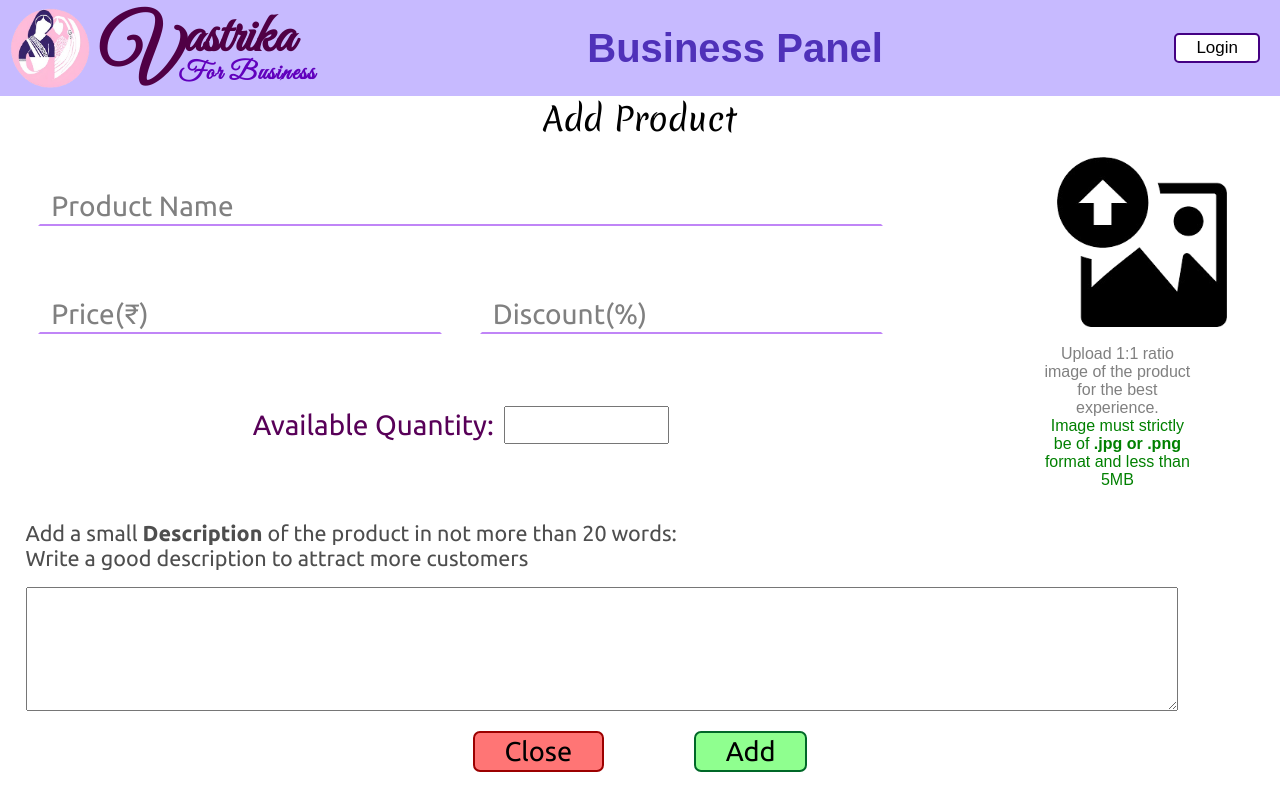
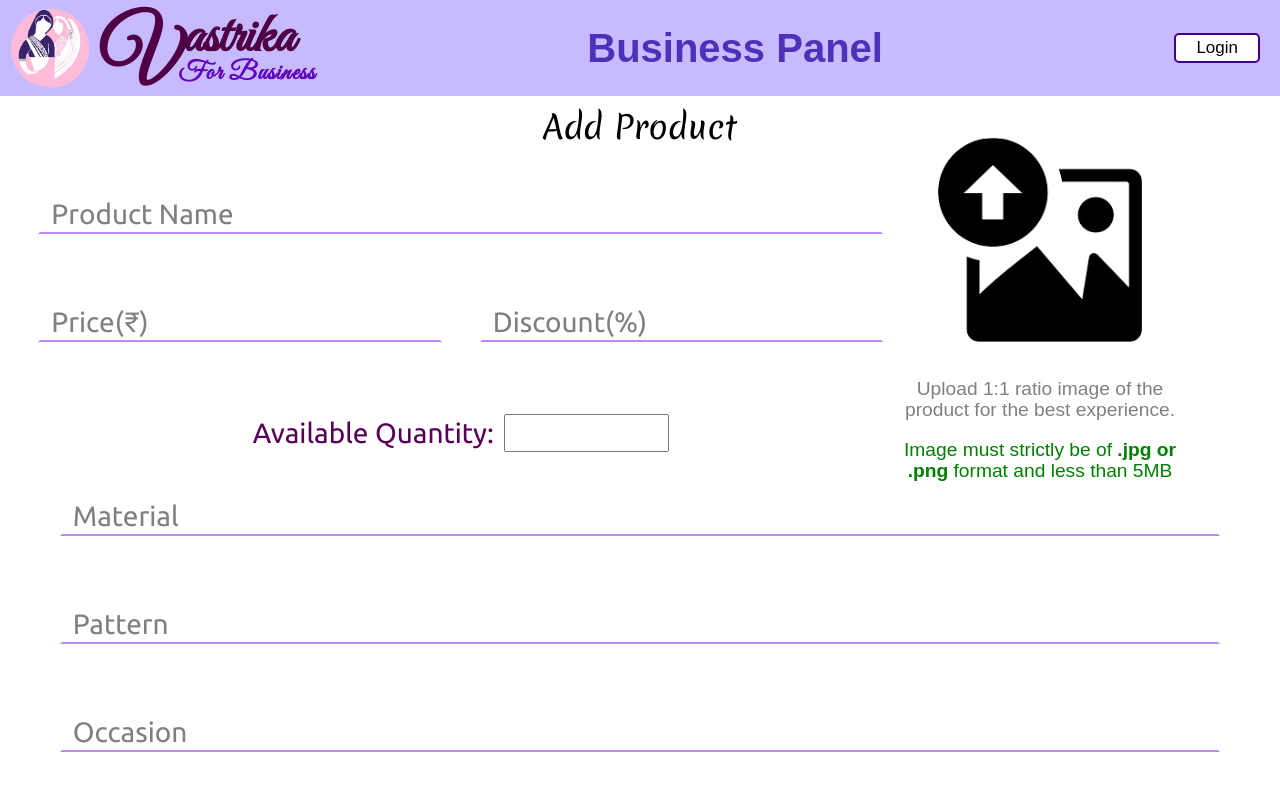
Before and after one commit to GeetanshGandhi/vastrikaforbusiness-frontend, a React (Create React App) app: page /addProd in a window 1280 px wide. Shown: the top 800 px of the page. Built offline with nearby package versions, Linux system fonts and the light colour scheme; a web font is replaced by a local one.

Commit message:
bus registration edit

```diff
--- a/src/App.js
+++ b/src/App.js
@@ -52,6 +52,9 @@ function App() {
 		},
 		{
 			path: "completedOrders", element: <><Navbar/><Orders status={"Complete"}/><Footer/></>
+		},
+		{
+			path: "/addProd", element: <><Navbar/><AddProduct/></>
 		}
 	])
 	return (
--- a/src/Components/AddProduct.css
+++ b/src/Components/AddProduct.css
@@ -5,9 +5,9 @@
     justify-content: space-between;
 }
 .add-prod-head{
+    padding-top: 1vh;
     font: 4vh "Merienda", Arial;
     text-align: center;
-
 }
 .ip-container{
     margin-left: 1vw;
@@ -18,8 +18,13 @@
     padding: 0 1.5vw;
 }
 .upload-container{
-    position: relative;
-    right: 3vw;
+    margin-right: 15vh;
+    display: flex;
+    flex-direction: column;
+    justify-content: space-between;
+    align-items: center;
+    transform: scale(1.2);
+
 }
 #upload-icon{
     height: 25vh;
@@ -39,7 +44,7 @@
     font: 2vh Arial;
     color: grey;
     text-align: center;
-    max-width: 150px;
+    max-width: 30vh;
     margin-top: 3px;
 }
 .cat-wrapper{
@@ -87,14 +92,14 @@
     border: 2px solid rgb(88, 0, 88);
     border-radius: 10px;
 }
-.btn-wrapper{
+.addprod-btn-wrapper{
     display: flex;
     justify-content: center;
     align-items: center;
-    margin: 2vh 0;
+    margin: 2vh 0 6vh 0;
 }
 .close-btn{
-    margin-right: 7vw;
+    margin-right: 14vw;
     padding: 3px 30px;
     font: 3.4vh "Ubuntu", Arial;
     color: black;
--- a/src/Components/AddProduct.jsx
+++ b/src/Components/AddProduct.jsx
@@ -1,6 +1,7 @@
 import React, { useEffect, useRef, useState } from 'react'
 import './AddProduct.css'
 import { toast } from 'react-toastify'
+import { useNavigate } from 'react-router-dom';
 
 function checkImageExtension(file) {
 	const allowedExtensions = [".jpg", ".jpeg", ".png"]; // Add more if needed
@@ -9,12 +10,17 @@ function checkImageExtension(file) {
 
 	return allowedExtensions.includes(fileExtension);
 }
-function descriptionLength(str) {
-    const array = str.trim().split(/\s+/);
-    return array.length;
+function isValidLength(str) {
+	if(str.trim()==="") return false;
+	const num = parseFloat(str);
+	if(isNaN(num) && num.toString() !== str) return false;
+	let arr = str.split(".")
+	if(arr[1].length>2) return false;
+	return true;
 }
+
 export default function AddProduct(props) {
-
+	const navigate = useNavigate();
 	const [login, setlogin] = useState(null)
 	useEffect(()=>{
 		if(localStorage.getItem("vastrikaBusiness")!==null){
@@ -24,9 +30,18 @@ export default function AddProduct(props) {
 
 	//defining product details
 	const [product, setproduct] = useState({
-		productName:'', description:'', price:-1, discount: -1, quantityAvailable:-1
+		productName:'', description:'', price:-1, discount: -1, quantityAvailable:-1,
+		blousePiece:'', material:'', occasion: '', length: 0.0, pattern: ''
 	})
 	const handleFieldChange = (e, field) => {
+		if(field==="length"){
+			if(isNaN(e.target.value) || e.target.value.charAt(e.target.value.length-1)==="."){
+				toast.error("Invalid value for field \"length\"");
+				return;
+			}
+			else setproduct({ ...product, [field]: e.target.value });
+			return;
+		}
 		setproduct({ ...product, [field]: e.target.value });
 	}
 	const inputRef = useRef(null)
@@ -53,10 +68,10 @@ export default function AddProduct(props) {
 			toast.error("Please Upload an Image")
 			return;
 		}
-		// if(!checkImageExtension(image)){
-		// 	toast.error("Image must be of Valid formats");
-		//  return;
-		// }
+		if(!checkImageExtension(image)){
+			toast.error("Image must be of Valid formats");
+		 return;
+		}
 		if(image.size>5242880){
 			document.getElementById("5mb-msg").style.color = "red"
 			document.getElementById("5mb-msg").style.fontWeight = "bold"
@@ -76,10 +91,6 @@ export default function AddProduct(props) {
 			toast.error("Please Enter a description")
 			return;
 		}
-		// if(descriptionLength(product["description"])>20){
-		// 	toast.error("Description must not exceed 20 words.")
-		// 	return;
-		// }
 		if(product["price"]==-1){
 			toast.error("Please Enter a price")
 			return;
@@ -90,6 +101,10 @@ export default function AddProduct(props) {
 		}
 		if(product["discount quantityAvailable"]==-1){
 			toast.error("Please Enter a discount (Enter 0 if no discount)")
+			return;
+		}
+		if(!isValidLength(product.length)){
+			toast.error("Invalid Product length!");
 			return;
 		}
 		let formdata = new FormData();
@@ -114,8 +129,7 @@ export default function AddProduct(props) {
 		}
 		toast.success("product Added Successfully!")
 		props.refreshProducts()
-		props.close()
-
+		navigate(-1)
 	}
 	return (
 		<div>
@@ -158,20 +172,44 @@ export default function AddProduct(props) {
 						</div>
 					<input onChange={(e)=>handleImageUpload(e)} ref={inputRef} hidden id="image-ip" type="file" />
 					<p className="upload-msg">
-						Upload 1:1 ratio image of the product for the best experience.<br/>
-						<span id="5mb-msg" style={{color:"green"}}>
-							Image must strictly be of <b>.jpg or .png</b> format and less than 5MB
-						</span>
+						Upload 1:1 ratio image of the product for the best experience.
+					</p>
+					<p className="upload-msg" style={{color:"green"}}>
+						Image must strictly be of <b>.jpg or .png</b> format and less than 5MB
 					</p>
 				</div>
 			</div>
+			<div className="wrapper" style={{margin:"0 60px"}}>
+				<div className="form-ip">
+					<input onChange={(e)=>handleFieldChange(e,"material")} id="prod-mtrl" placeholder=" " type="text" className="form-ip-input" />
+					<label htmlFor="prod-mtrl" className="form-ip-head">Material</label>
+				</div>
+			</div>
+			<div className="wrapper" style={{margin:"0 60px"}}>
+				<div className="form-ip">
+					<input onChange={(e)=>handleFieldChange(e,"pattern")} id="prod-patt" placeholder=" " type="text" className="form-ip-input" />
+					<label htmlFor="prod-patt" className="form-ip-head">Pattern</label>
+				</div>
+			</div>
+			<div className="wrapper" style={{margin:"0 60px"}}>
+				<div className="form-ip">
+					<input onChange={(e)=>handleFieldChange(e,"occasion")} id="prod-ocsn" placeholder=" " type="text" className="form-ip-input" />
+					<label htmlFor="prod-ocsn" className="form-ip-head">Occasion</label>
+				</div>
+			</div>
+			<div className="wrapper" style={{margin:"0 60px"}}>
+				<div className="form-ip">
+					<input onChange={(e)=>handleFieldChange(e,"length")} id="prod-len" placeholder=" " type="text" className="form-ip-input" />
+					<label htmlFor="prod-len" className="form-ip-head">Length in meters (upto 2 decimel places)</label>
+				</div>
+			</div>
 			<p className="add-desc-msg">
-				Add a small <b>Description</b> of the product in not more than 20 words:<br/>
+				Add a small <b>Description</b> of the product:<br/>
 				Write a good description to attract more customers
 			</p>
 			<textarea onChange={(e)=>handleFieldChange(e,"description")} name="desc" id="prod-desc" rows={4}></textarea>
-			<div className="btn-wrapper">
-				<button className='close-btn' onClick={()=>props.close()}>Close</button>
+			<div className="addprod-btn-wrapper">
+				<button className='close-btn' onClick={()=>navigate(-1)}>Close</button>
 				<button className='add-prod-btn' onClick={handleAddProdClick}>Add</button>
 			</div>
 		</div>
--- a/src/Components/Home.jsx
+++ b/src/Components/Home.jsx
@@ -3,6 +3,7 @@ import Popup from 'reactjs-popup'
 import AddProduct from './AddProduct'
 import ProductItem from './ProductItem'
 import './Home.css'
+import { useNavigate } from 'react-router-dom'
 export default function Home() {
 	const [login, setlogin] = useState(null)
 	useEffect(()=>{
@@ -56,6 +57,7 @@ export default function Home() {
 			return element!==item
 		}))
 	}
+	const navigate = useNavigate();
 	return (
 		<div className='super-nonflex-container'>
 			{
@@ -66,21 +68,10 @@ export default function Home() {
 				: <>
 							<p className="your-prod-msg">Your Products</p>
 			<div className="products-container">
-			<Popup
-			trigger={
-				<div className="goto-add-prod-container">
+				<div onClick={()=>navigate("/addProd")} className="goto-add-prod-container">
 					<img id="addprod-icon" src={require("../images/icons/addIcon.png")} alt="add"/>
 					<p className="add-prod-msg">Add</p>
 				</div>
-			}
-				modal
-				nested
-			>
-				{
-					close=>(
-						<AddProduct close={close} refreshProducts={refreshProducts}/>
-				)}
-			</Popup>
     		{
 				products.map((product, index) => (
 				<ProductItem key={index} product={product} removeProdFromList={removeProdFromList} />
--- a/src/Components/ProductItem.jsx
+++ b/src/Components/ProductItem.jsx
@@ -11,16 +11,10 @@ const ProductItem = ({ product , removeProdFromList}) => {
 	const [newPrice, setNewPrice] = useState(price);
 	const [discount, setDiscount] = useState(fetchedDiscount || 0);
 	const [description, setDescription] = useState(initialDescription || '');
-	const [isDescriptionEditing, setIsDescriptionEditing] = useState(false);
 
 	useEffect(() => {
 		setDiscount(fetchedDiscount || 0);
 	}, [fetchedDiscount]);
-
-	const handleEditPriceClick = () => {
-		setIsEditing(!isEditing);
-		setIsDescriptionEditing(false);};
-
 
 	const handleSavePrice = () => {
 		const updatedPrice = parseFloat(newPrice);
@@ -31,15 +25,6 @@ const ProductItem = ({ product , removeProdFromList}) => {
 			console.error('Invalid price value');
 		}
 	};
-	const handleSaveDescription = () => {
-		if (description.trim() !== '') {
-			console.log(`Saving new description: ${description}`);
-			setIsDescriptionEditing(false);
-		} else {
-			console.error('Description cannot be empty');
-		}
-	};
-
 	const discountedPrice = parseFloat(newPrice) * (1 - parseFloat(discount) / 100);
 
 	const handleDeleteClick = () => {
@@ -72,7 +57,7 @@ const ProductItem = ({ product , removeProdFromList}) => {
 				<h3>{productName}</h3>
 				<p className='prodinfo-desc'>{description}</p>
 				<div className="price-display">
-					{isEditing ? (
+					{isEditing ?(
 						<div className="price-edit">
 							<input
 								type="number"
--- a/src/Components/Register.css
+++ b/src/Components/Register.css
@@ -36,9 +36,6 @@
 city-wrap div, .category-wrap div {
     flex-grow: 1;
 }
-#selectcity{
-    font: 4vh "Ubuntu", Arial;
-}
 
 .select-msg {
     font-family: 'Ubuntu', Arial, sans-serif;
@@ -47,17 +44,23 @@ city-wrap div, .category-wrap div {
     margin-bottom: 0.5rem;
 }
 
-#selectCity, #selectCategory {
+#selectcity, #selectcat {
     font-family: 'Ubuntu', Arial, sans-serif;
-    font-size: 1rem;
+    font-size: 1.2rem;
     color: rgb(14, 13, 13);
     background-color: rgb(240, 229, 255);
     border: 2px solid rgb(192, 133, 247);
     border-radius: 5px;
-    padding: 0.5rem;
+    padding: 0.3rem;
     width: 17rem;
     margin-right: 2rem;
     margin-left: 1.5rem;
+    transition: all 0.2s ease-out;
+}
+#selectcity:hover, #selectcat:hover{
+    cursor: pointer;
+    background-color: rgb(61, 0, 61);
+    color:white;
 }
 .citycat{
     display: flex;
--- a/src/Components/Register.jsx
+++ b/src/Components/Register.jsx
@@ -7,6 +7,28 @@ import RequestCity from './RequestCity';
 import RequestCategory from './RequestCategory';
 
 export default function BusinessRegistration() {
+	useEffect(()=>{
+		const cities = document.getElementById("selectcity")
+		const categories = document.getElementById("selectcat")
+		fetch(process.env.REACT_APP_BACKEND+"city/getAllStr",{
+			method: "GET", headers: {"content-type":"application/json"}
+		}).then((res)=>res.json())
+		.then((data)=>{
+			for(let i = 0; i<data.length; i++){
+				let option = `<option> value=${data[i]} </option>`
+				cities.insertAdjacentHTML("beforeend", option);
+			}
+		}).then(()=>{
+			fetch(process.env.REACT_APP_BACKEND+"category/getAll",{
+				method: "GET", headers: {"content-type":"application/json"}
+			}).then((res)=>res.json()).then((data)=>{
+				for(let i = 0; i<data.length; i++){
+					let option = `<option> value=${data[i]} </option>`
+					categories.insertAdjacentHTML("beforeend", option);
+				}
+			})
+		})
+	},[])
 	let regDetails = {
 		name: '',
 		email: '',
@@ -98,11 +120,8 @@ export default function BusinessRegistration() {
 				<div className="city-wrap">
 					<div>
 						{/* <p className="select-msg">Select City</p> */}
-						<select id="selectCategory">
+						<select id="selectcity">
 						    <option value="city" disabled selected>Select City</option>
-							<option value="Delhi">Delhi</option>
-							<option value="Mumbai">Mumbai</option>
-							<option value="Indore">Indore</option>
 						</select>
 					</div>
 					<Popup trigger={<div className="wrapper"><button className='request-city-btn'> Request a City</button></div>}
@@ -118,11 +137,8 @@ export default function BusinessRegistration() {
 				<div className="category-wrap">
 					<div>
 						{/* //<p className="select-msg">Select Category</p> */}
-						<select id="selectCategory">
+						<select id="selectcat">
 						<option value="category" disabled selected>Select Category</option>
-							<option value="Banarsi">Banarsi</option>
-							<option value="Lucknowi">Lucknowi</option>
-							<option value="Maheshwari">Maheshwari</option>
 						</select>
 					</div>
 					<Popup trigger={<div className="wrapper"><button className='request-category-btn'>Request a Category</button></div>}
```
